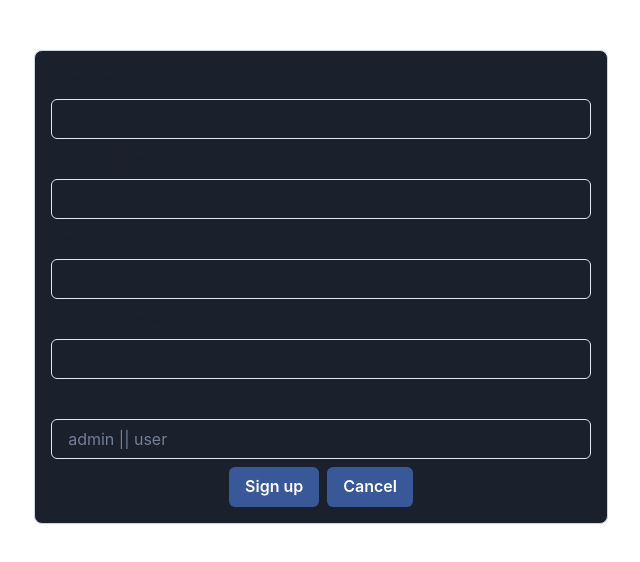
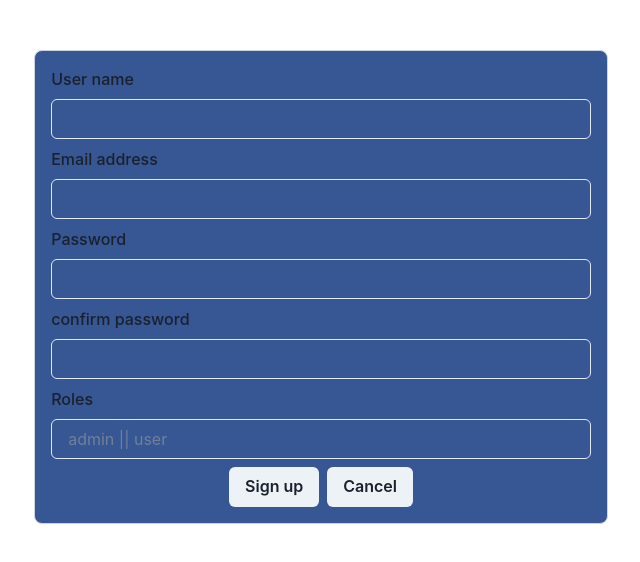
Before and after one commit to AmaniAlsmadi/401-whiteboard-frontend, a React (Create React App) app: page /signup in a window 1280 px wide. Shown: the top 562 px of the page, without its empty margins (319-959 px from the left). Built offline with nearby package versions, Linux system fonts and the light colour scheme.

Commit message:
fix some issue

```diff
--- a/src/components/Post.js
+++ b/src/components/Post.js
@@ -48,7 +48,7 @@ function Post(props) {
                                 <Box>
                                     <Box>
                                         <HStack>
-                                            <Circle size='40px' bgGradient='linear(to-r, blue.700, blue.500, blue.900)' color='white'>{post.username} </Circle>
+                                            <Circle size='50px' bgGradient='linear(to-r, blue.700, blue.500, blue.900)' fontSize='xs' color='white'>{post.username} </Circle>
                                             <Spacer />
                                             <Heading as='h4' size='md'>{post.title}</Heading>
                                             <Spacer />
@@ -75,7 +75,10 @@ function Post(props) {
                                                     <Box border='1px' borderColor='gray.300' p='2' borderRadius='lg' marginBottom='4' key={idx}>
                                                         <HStack className="commentCard">
                                                             <Box><HStack>
-                                                                <Circle size='40px' bgGradient='linear(to-r, blue.700, blue.500, blue.900)' color='white'>{comment.ownername} </Circle>
+                                                                <Circle size='50px'
+                                                                fontSize='xs'
+                                                                 bgGradient='linear(to-r, blue.700, blue.500, blue.900)'
+                                                                  color='white'>{comment.ownername} </Circle>
                                                                 <Text className="text">
                                                                     {comment.content}
                                                                 </Text>
--- a/src/components/navbar.js
+++ b/src/components/navbar.js
@@ -24,7 +24,7 @@ function NavBar(props) {
 
             <HStack>
               <Text>Signed in as:</Text>
-              <Circle size='40px' bgGradient='linear(to-r, blue.600, blue.500, blue.400)'> {localStorage.getItem('username')}</Circle>
+              <Circle size='50px' bgGradient='linear(to-r, blue.600, blue.500, blue.400)' fontSize='xs'> {localStorage.getItem('username')}</Circle>
           </HStack>
         </Navbar.Collapse>
         <Button onClick={handleSignout} className="postButtons"  type="submit">
--- a/src/components/signUp.js
+++ b/src/components/signUp.js
@@ -4,7 +4,7 @@ import { Button, FormLabel, FormControl, Input, VStack, Container, Box, HStack }
 import 'bootstrap/dist/css/bootstrap.min.css';
 import { Link } from "react-router-dom";
 import { UseAuthContext } from '../Context/AuthContext.js';
-import colorMode from '../App.js';
+
 
 
 export default function signUp() {
@@ -19,7 +19,7 @@ export default function signUp() {
                 p='4'
                 borderRadius='lg'
                 margin='50px 0px 50px 0px'
-                bgColor={colorMode === 'light' ? 'gray.100' : 'rgb(26,32,44)'}
+                bgColor='rgb(54,86,148)'
             >
                 <form onSubmit={handleSignUp}>
                     <VStack>
@@ -44,10 +44,10 @@ export default function signUp() {
                             <Input type="text" id="role" placeholder="admin || user" />
                         </FormControl>
                         <HStack>
-                            <Button colorScheme='facebook' type="submit">
+                            <Button colorScheme='gray' type="submit">
                                 Sign up
                             </Button>
-                            <Link to={`/`} ><Button colorScheme='facebook'   >Cancel</Button></Link>
+                            <Link to={`/`} ><Button colorScheme='gray' >Cancel</Button></Link>
                         </HStack>
                     </VStack>
                 </form>
--- a/src/index.js
+++ b/src/index.js
@@ -8,13 +8,10 @@ import AuthContextProvider from "./Context/AuthContext";
 import EditPost from './components/EditPost';
 import EditComment from './components/EditComment';
 import PostContextProvider from "./Context/PostContext";
-import { ChakraProvider, extendTheme, ColorModeScript  } from '@chakra-ui/react';
+import { ChakraProvider } from '@chakra-ui/react';
 
 const root = ReactDOM.createRoot(document.getElementById('root'));
 
-const theme = extendTheme({
-  initialColorMode: 'light',
-useSystemColorMode: false,})
 
 root.render(
 
@@ -22,7 +19,6 @@ root.render(
   <AuthContextProvider>
   <PostContextProvider>
   <ChakraProvider>
-    <ColorModeScript  initialColorMode={theme.initialColorMode} />
     <Router>
       <Routes>
 
```
